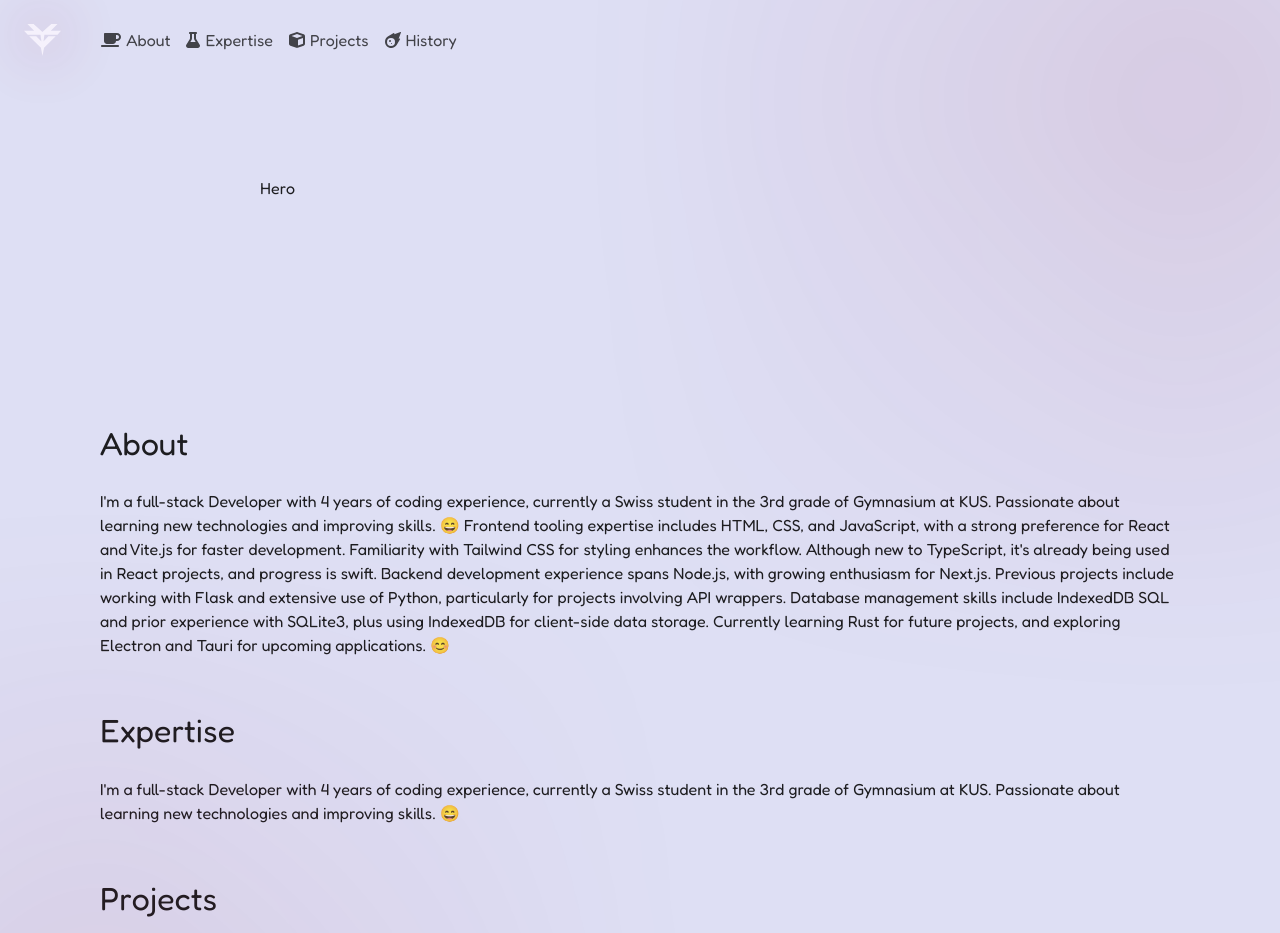
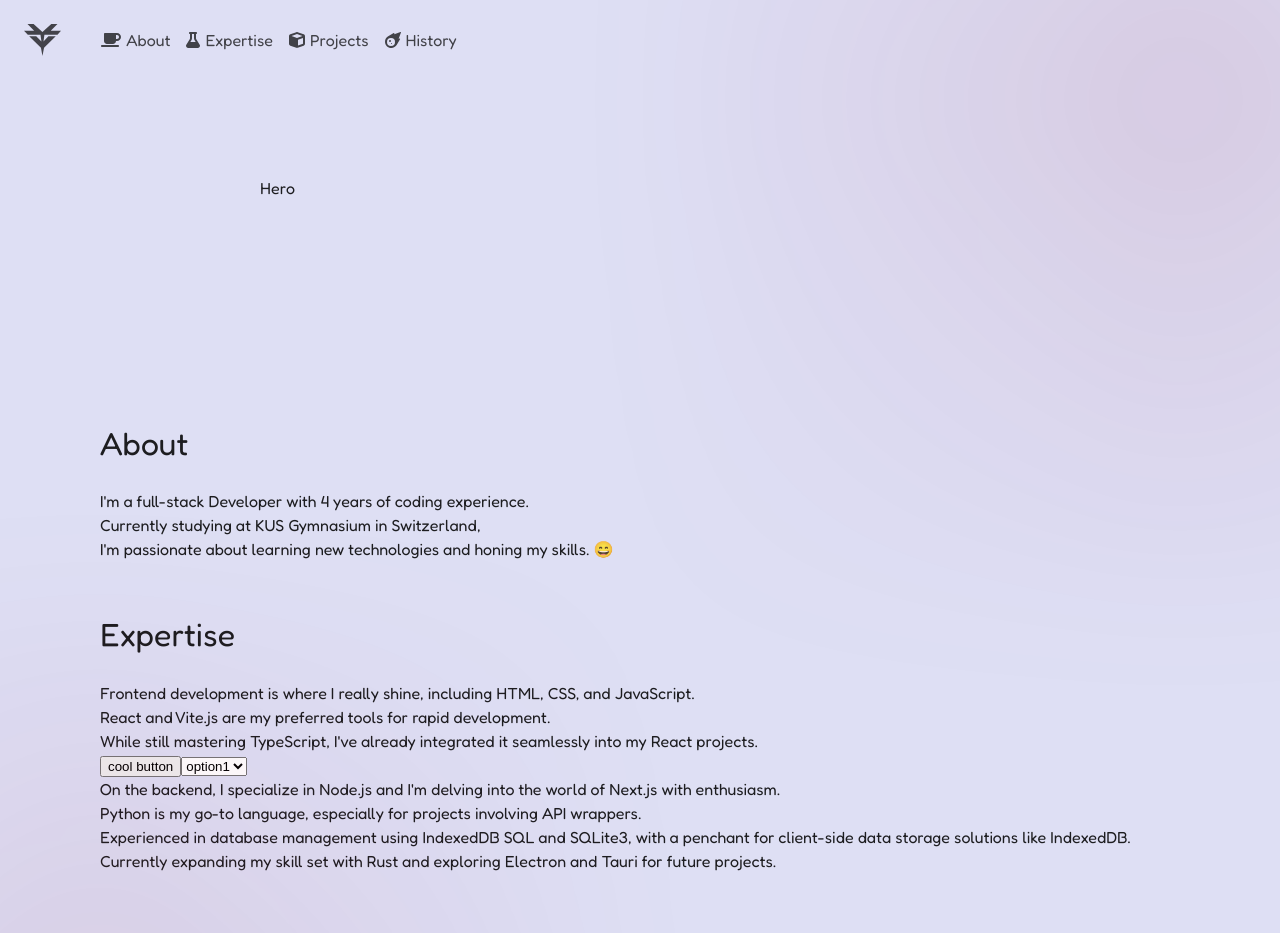
Before and after one commit to heliacer/heliacer.github.io, a React (Vite) app: page / in a window 1280 px wide. Shown: the top 933 px of the page. Built offline with nearby package versions, Linux system fonts and the light colour scheme.

Commit message:
chore: Update App component state initialization and improve Topic component rendering

```diff
--- a/src/App.tsx
+++ b/src/App.tsx
@@ -6,7 +6,7 @@ import Topic from './ui/topic';
 import { about, backend_expertise, frontend_expertise } from './assets/text';
 
 export default function App() {
-  const [onTop, setOnTop] = useState(false);
+  const [onTop, setOnTop] = useState(true);
   useEffect(() => {
     const onTopHandler = () =>{
       if (window.scrollY > 0) {
@@ -26,11 +26,12 @@ export default function App() {
         <Hero />
         <Topic name='about'>
           {about}
-          {frontend_expertise}
-          {backend_expertise}
         </Topic>
         <Topic name='expertise'>
-          {about}
+          {frontend_expertise}
+          <button>cool button</button>
+          <select><option>option1</option><option>option2</option></select>
+          {backend_expertise}
         </Topic>
         <Topic name='projects'>
           {about}
--- a/src/assets/text.ts
+++ b/src/assets/text.ts
@@ -1,19 +1,18 @@
 export const about = `
-I'm a full-stack Developer with 4 years of coding experience,
-currently a Swiss student in the 3rd grade of Gymnasium at KUS.
-Passionate about learning new technologies and improving skills. 😄
+I'm a full-stack Developer with 4 years of coding experience.
+Currently studying at KUS Gymnasium in Switzerland,
+I'm passionate about learning new technologies and honing my skills. 😄
 `;
 
 export const frontend_expertise = `
-Frontend tooling expertise includes HTML, CSS, and JavaScript,
-with a strong preference for React and Vite.js for faster development.
-Familiarity with Tailwind CSS for styling enhances the workflow.
-Although new to TypeScript, it's already being used in React projects, and progress is swift.
+Frontend development is where I really shine, including HTML, CSS, and JavaScript.
+React and Vite.js are my preferred tools for rapid development.
+While still mastering TypeScript, I've already integrated it seamlessly into my React projects.
 `;
 
 export const backend_expertise = `
-Backend development experience spans Node.js, with growing enthusiasm for Next.js.
-Previous projects include working with Flask and extensive use of Python, particularly for projects involving API wrappers.
-Database management skills include IndexedDB SQL and prior experience with SQLite3, plus using IndexedDB for client-side data storage.
-Currently learning Rust for future projects, and exploring Electron and Tauri for upcoming applications. 😊
+On the backend, I specialize in Node.js and I'm delving into the world of Next.js with enthusiasm.
+Python is my go-to language, especially for projects involving API wrappers.
+Experienced in database management using IndexedDB SQL and SQLite3, with a penchant for client-side data storage solutions like IndexedDB.
+Currently expanding my skill set with Rust and exploring Electron and Tauri for future projects.
 `;
--- a/src/style.css
+++ b/src/style.css
@@ -20,6 +20,9 @@
     --secondary: #451423;
     --background: #dedff4;
     --text-rgb: 0, 0, 0;
+  }
+  .logo{
+    filter: brightness(0) !important;
   }
 }
 
--- a/src/ui/navigation.tsx
+++ b/src/ui/navigation.tsx
@@ -35,7 +35,9 @@ const NavLink: React.FC<NavLinkProps> = ({ name, icon}) => {
 export default function Navbar({className} : {className: string}) {
     return (
     <nav className={className}>
-        <Link to='hero' smooth spy><img src={Logo} className="logo" alt="Heliacer logo" /></Link>
+        <Link to='hero' smooth spy>
+          <img src={Logo} className="logo" alt="Heliacer logo" />
+        </Link>
         <NavLink name='about' icon={faMugSaucer}/>
         <NavLink name='expertise' icon={faFlask}/>
         <NavLink name='projects' icon={faCube}/>
--- a/src/ui/topic.tsx
+++ b/src/ui/topic.tsx
@@ -1,17 +1,29 @@
+import { ReactNode } from "react";
 import { capitalize } from "@mui/material";
 
-export default function Topic({ name, children}: { name: string,children: React.ReactNode}) {
+interface TopicProps {
+  name: string;
+  children?: ReactNode | string | string[];
+}
+
+export default function Topic({ name, children }: TopicProps) {
+
+  function convertToComponent(text: string) {
+    return text.split('\n').map((line, index) => <p key={index}>{line}</p>);
+  }
+
+  const childArray = typeof children === 'string' ? [children] : (Array.isArray(children) ? children : [children]);
 
   return (
     <div id={name} className="topic">
       <h1>{capitalize(name)}</h1>
-      {children}
+      {childArray && childArray.map((child) => (
+        typeof child === 'string' ? (
+          convertToComponent(child)
+        ) : (
+          <>{child}</>
+        )
+      ))}
     </div>
   );
 }
-
-
-
-function convertTextToParagraphs(text: string) {
-  return text.split('\n').map((line, index) => <p key={index}>{line}</p>);
-}
```
